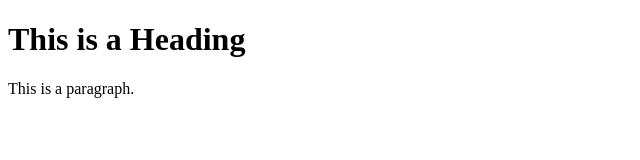
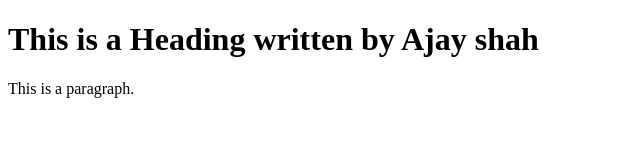
Before and after one commit to arorabharat7/get-ftp, a plain HTML site: page index.html in a window 1280 px wide. Shown: the whole page, without its empty margins (0-640 px from the left). Drawn offline with Linux system fonts and the light colour scheme.

Commit message:
changes in dev

```diff
--- a/index.html
+++ b/index.html
@@ -7,7 +7,7 @@
 
 <body>
 
-    <h1>This is a Heading</h1>
+    <h1>This is a Heading written by Ajay shah</h1>
     <p>This is a paragraph.</p>
 
 </body>
```
